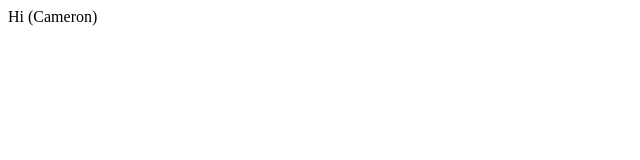
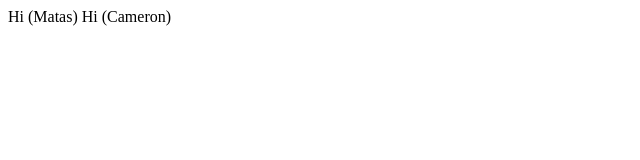
Before and after one commit to CameronBBailey/Week_1_Project, a plain HTML site: page index.html in a window 1280 px wide. Shown: the whole page, without its empty margins (0-640 px from the left). Drawn offline with Linux system fonts and the light colour scheme.

Commit message:
my first commit

```diff
--- a/index.html
+++ b/index.html
@@ -7,6 +7,7 @@
     <title>Document</title>
 </head>
 <body>
+    Hi (Matas)
     Hi (Cameron)
 </body>
 </html>
```
